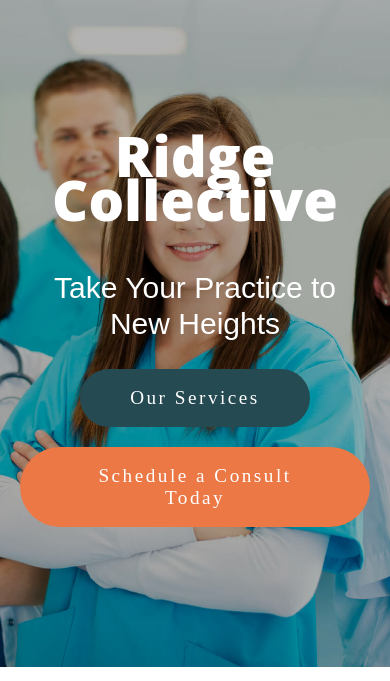
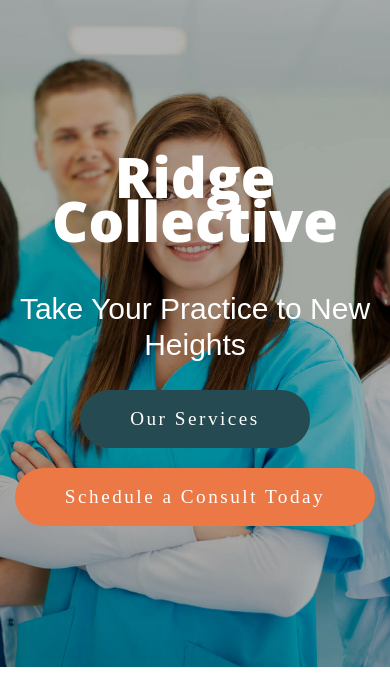
Before and after one commit to noor2367/first-responsive-project-, a plain HTML site: page index.html in a window 390 px wide. Shown: the part 163-844 px from the top of the page. Drawn offline with nearby package versions, Linux system fonts and the light colour scheme.

Commit message:
mobile hero section update

```diff
--- a/index.css
+++ b/index.css
@@ -290,6 +290,9 @@
 height: 80vh;
 
 }
+.hero-contain{
+    padding: 100px 0px 80px 0px;
+}
 .hero-contain p{
     font-size: 30px;
     line-height: 36px;
@@ -315,6 +318,7 @@ height: 80vh;
 }
 
 @media screen and (max-width:480px){
+
     .footer-coloumn{
         text-align: center;
     }
```
